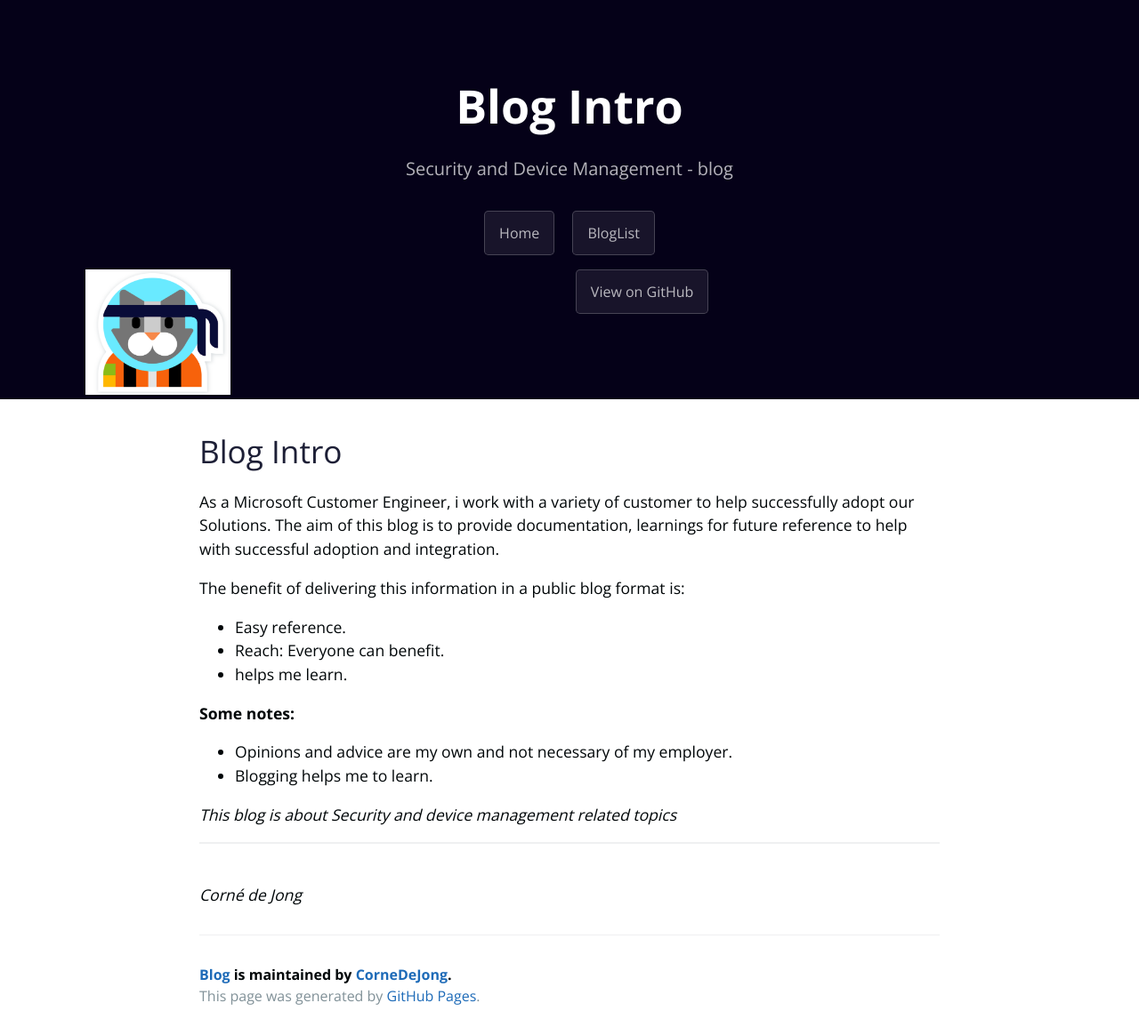
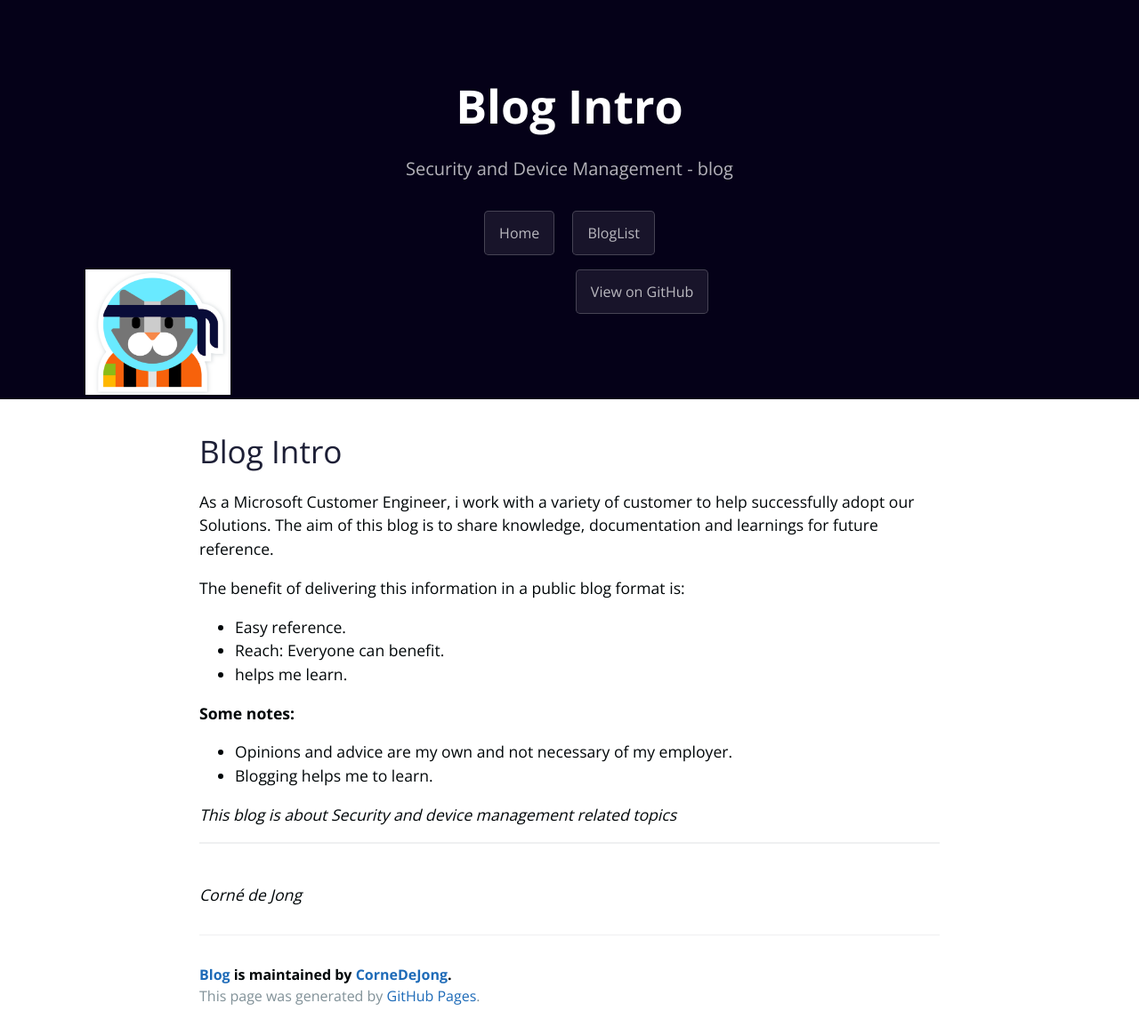
Before and after one commit to CorneDeJong/Blog, a Jekyll site: the page built from index.md, in a window 1280 px wide. Shown: the whole page at 89% size. Built offline with Jekyll 4.4.1, drawn with Linux system fonts in a browser that asks for light colours; our own code applies the rules of GitHub Pages for plain Markdown files.

Commit message:
text changes

```diff
--- a/index.md
+++ b/index.md
@@ -1,8 +1,7 @@
 # Blog Intro
 
 As a Microsoft Customer Engineer, i work with a variety of customer to help successfully adopt our Solutions.
-The aim of this blog is to provide documentation, learnings for future reference to help with successful adoption and integration.
-
+The aim of this blog is to share knowledge, documentation and learnings for future reference.
 
 The benefit of delivering this information in a public blog format is:
 + Easy reference.
```
